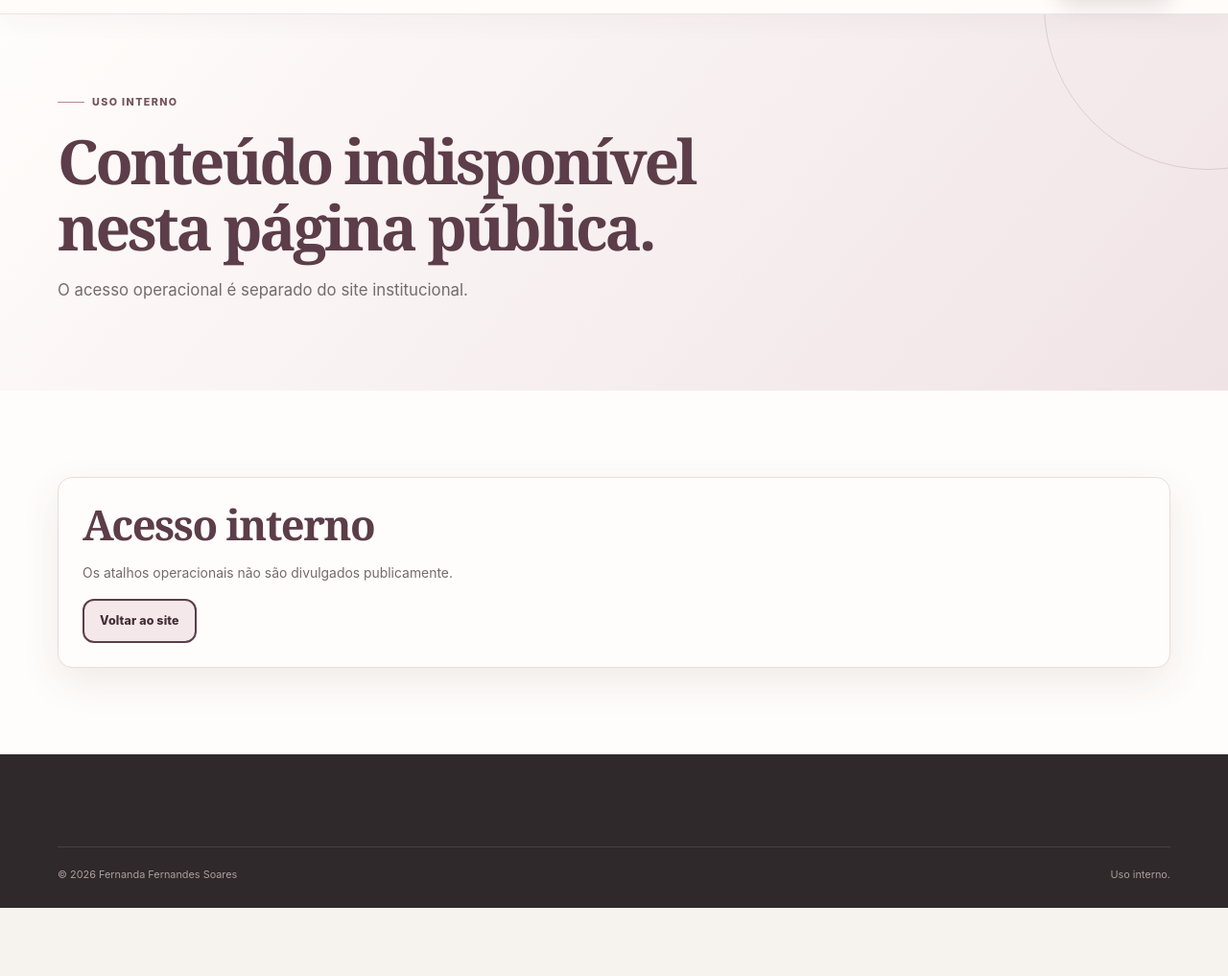
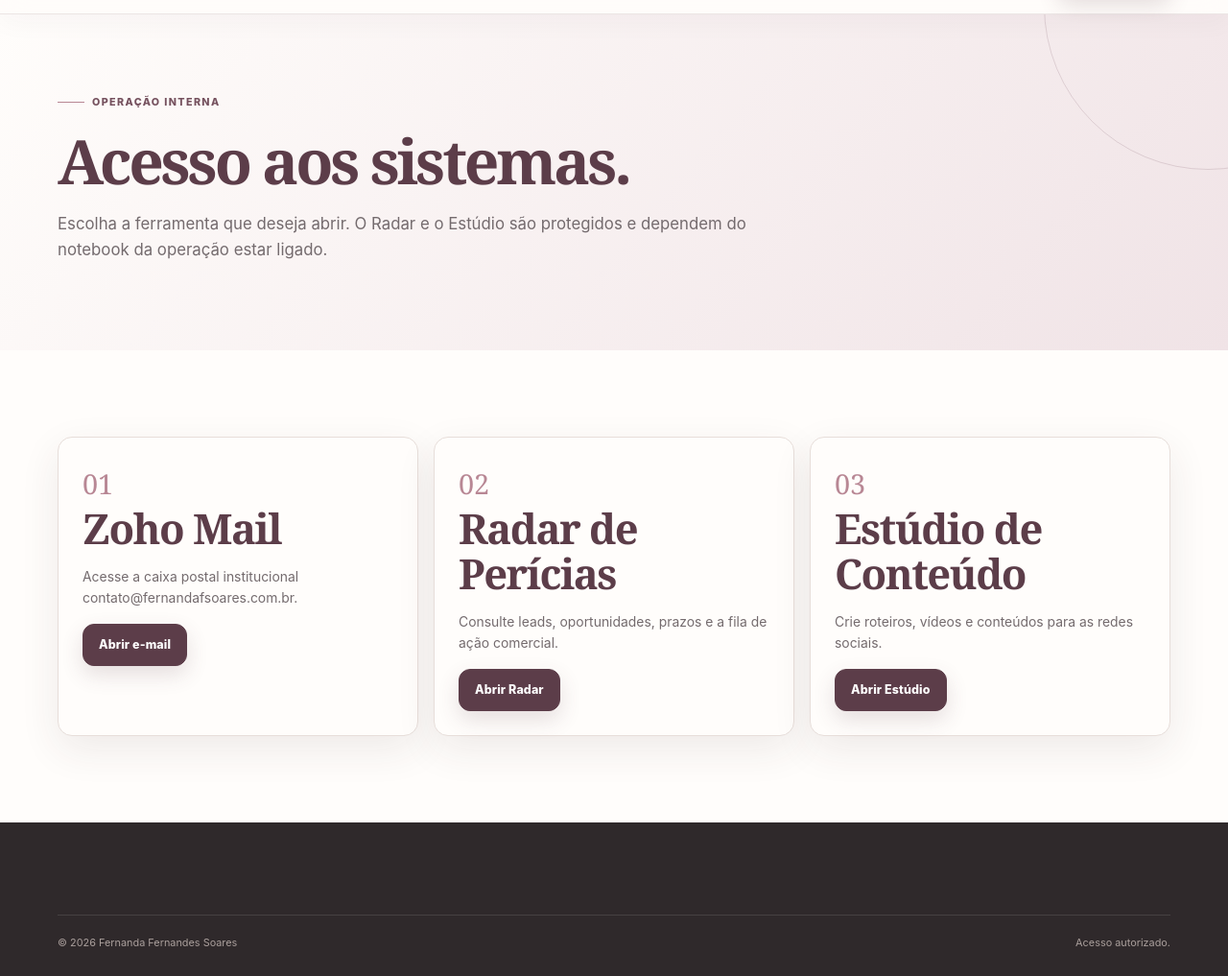
Before and after one commit to jordansoarex/Fernanda-Site, a website: page acesso.html in a window 1280 px wide. Shown: the part 64-1081 px from the top of the page at 96% size. Before the commit the page ends 1010 px from the top, so only its background shows below. Drawn offline with Linux system fonts and the light colour scheme.

Commit message:
fix: restaurar atalhos dos sistemas internos

```diff
--- a/acesso.html
+++ b/acesso.html
@@ -14,10 +14,14 @@
 <body>
   <header class="site-header"><nav class="nav container" aria-label="Navegação principal"><a class="brand" href="./"><span class="brand-mark"><img src="assets/fs-signature-v1.png" alt="" width="58" height="36"></span><span><strong>Fernanda Soares</strong><small>Área interna</small></span></a><a class="nav-cta" href="./">Voltar ao site</a></nav></header>
   <main id="conteudo">
-    <section class="page-hero"><div class="container"><span class="eyebrow">Uso interno</span><h1>Conteúdo indisponível nesta página pública.</h1><p>O acesso operacional é separado do site institucional.</p></div></section>
-    <section class="section soft"><div class="container"><article class="card"><h2>Acesso interno</h2><p>Os atalhos operacionais não são divulgados publicamente.</p><a class="button secondary" href="./">Voltar ao site</a></article></div></section>
+    <section class="page-hero"><div class="container"><span class="eyebrow">Operação interna</span><h1>Acesso aos sistemas.</h1><p>Escolha a ferramenta que deseja abrir. O Radar e o Estúdio são protegidos e dependem do notebook da operação estar ligado.</p></div></section>
+    <section class="section soft"><div class="container"><div class="cards">
+      <article class="card"><span class="number">01</span><h2>Zoho Mail</h2><p>Acesse a caixa postal institucional contato@fernandafsoares.com.br.</p><a class="button" href="https://mail.zoho.com/" target="_blank" rel="noopener noreferrer">Abrir e-mail</a></article>
+      <article class="card"><span class="number">02</span><h2>Radar de Perícias</h2><p>Consulte leads, oportunidades, prazos e a fila de ação comercial.</p><a class="button" href="https://radar.fernandafsoares.com.br/" target="_blank" rel="noopener noreferrer">Abrir Radar</a></article>
+      <article class="card"><span class="number">03</span><h2>Estúdio de Conteúdo</h2><p>Crie roteiros, vídeos e conteúdos para as redes sociais.</p><a class="button" href="https://studio.fernandafsoares.com.br/" target="_blank" rel="noopener noreferrer">Abrir Estúdio</a></article>
+    </div></div></section>
   </main>
-  <footer class="footer"><div class="container"><div class="footer-bottom"><span>© <span data-year></span> Fernanda Fernandes Soares</span><span>Uso interno.</span></div></div></footer>
+  <footer class="footer"><div class="container"><div class="footer-bottom"><span>© <span data-year></span> Fernanda Fernandes Soares</span><span>Acesso autorizado.</span></div></div></footer>
   <script src="assets/site.js" defer></script>
 </body>
 </html>
```
